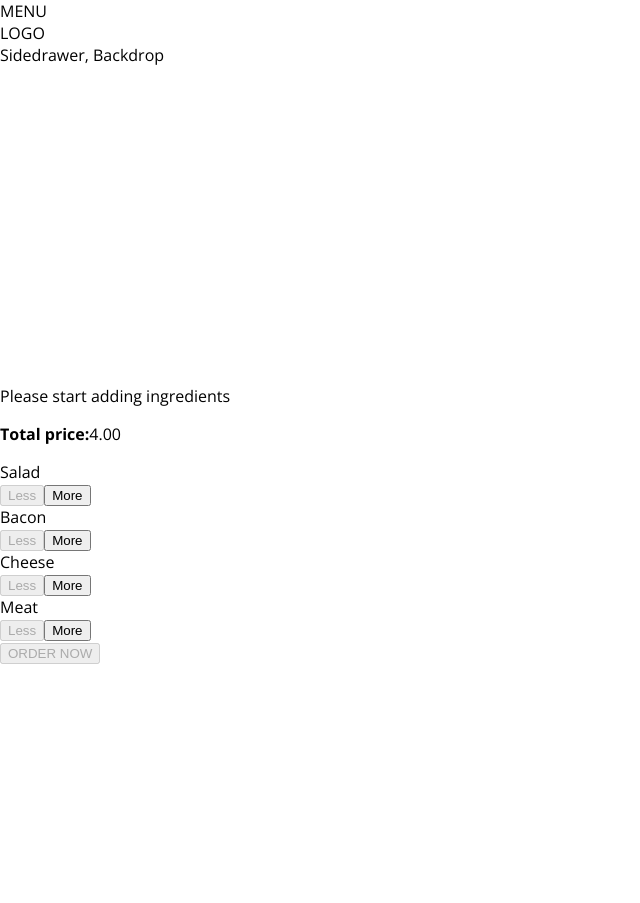
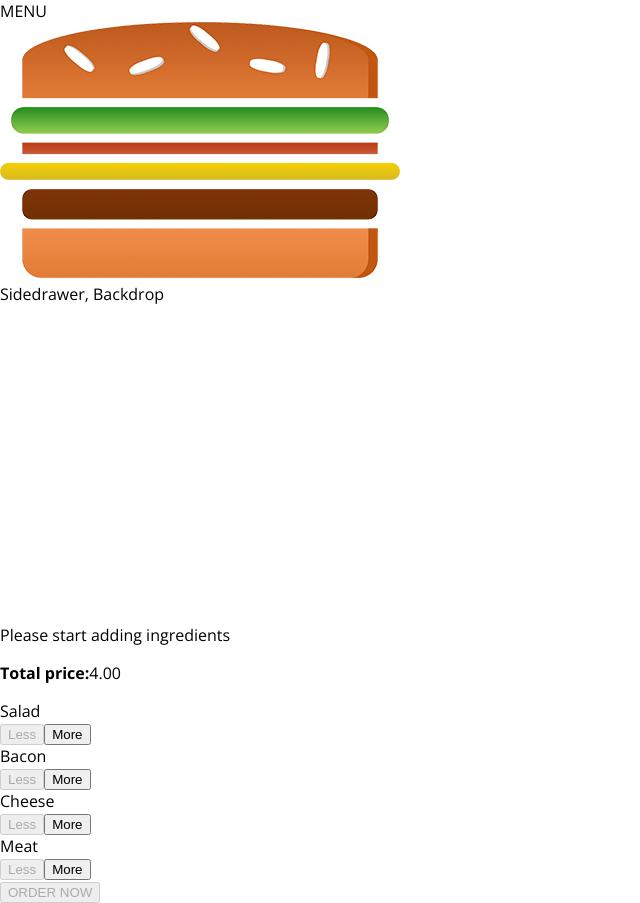
Before and after one commit to dilsherbuttar/Burger-builder, a React app: page / in a window 1280 px wide. Shown: the whole page, without its empty margins (0-640 px from the left). Before the commit the page ends 800 px from the top, so only its background shows below. Built offline with nearby package versions, Linux system fonts and the light colour scheme.

Commit message:
Adds logo to the top bar

```diff
--- /dev/null
+++ b/src/components/Logo/Logo.css
@@ -0,0 +1,11 @@
+.Logo {
+    background-color: white;
+    padding: 8px;
+    height: 80%;
+    box-sizing: border-box;
+    border-radius: 5%;
+}
+
+.Logo img {
+    height: 100%;
+}
--- /dev/null
+++ b/src/components/Logo/Logo.js
@@ -0,0 +1,13 @@
+import React from 'react';
+import burgerLogo from '../../assets/images/burger-logo.png';
+import classes from './Logo.css'
+
+function logo(props) {
+    return (
+        <div className = {classes.Logo}>
+            <img src = {burgerLogo} alt = "My Burger"></img>
+        </div>
+    )
+}
+
+export default logo
--- a/src/components/Navigation/Toolbar/Toolbar.js
+++ b/src/components/Navigation/Toolbar/Toolbar.js
@@ -1,11 +1,12 @@
 import React from 'react';
-import classes from './Toolbar.css'
+import classes from './Toolbar.css';
+import Logo from '../../Logo/Logo';
 
 function toolbar(props) {
     return (
         <header className = {classes.Toolbar}>
             <div>MENU</div>
-            <div>LOGO</div>
+            <Logo />
             <nav>
 
             </nav>
```
Also changed, not shown: src/assets/images/burger-logo.png (added).
